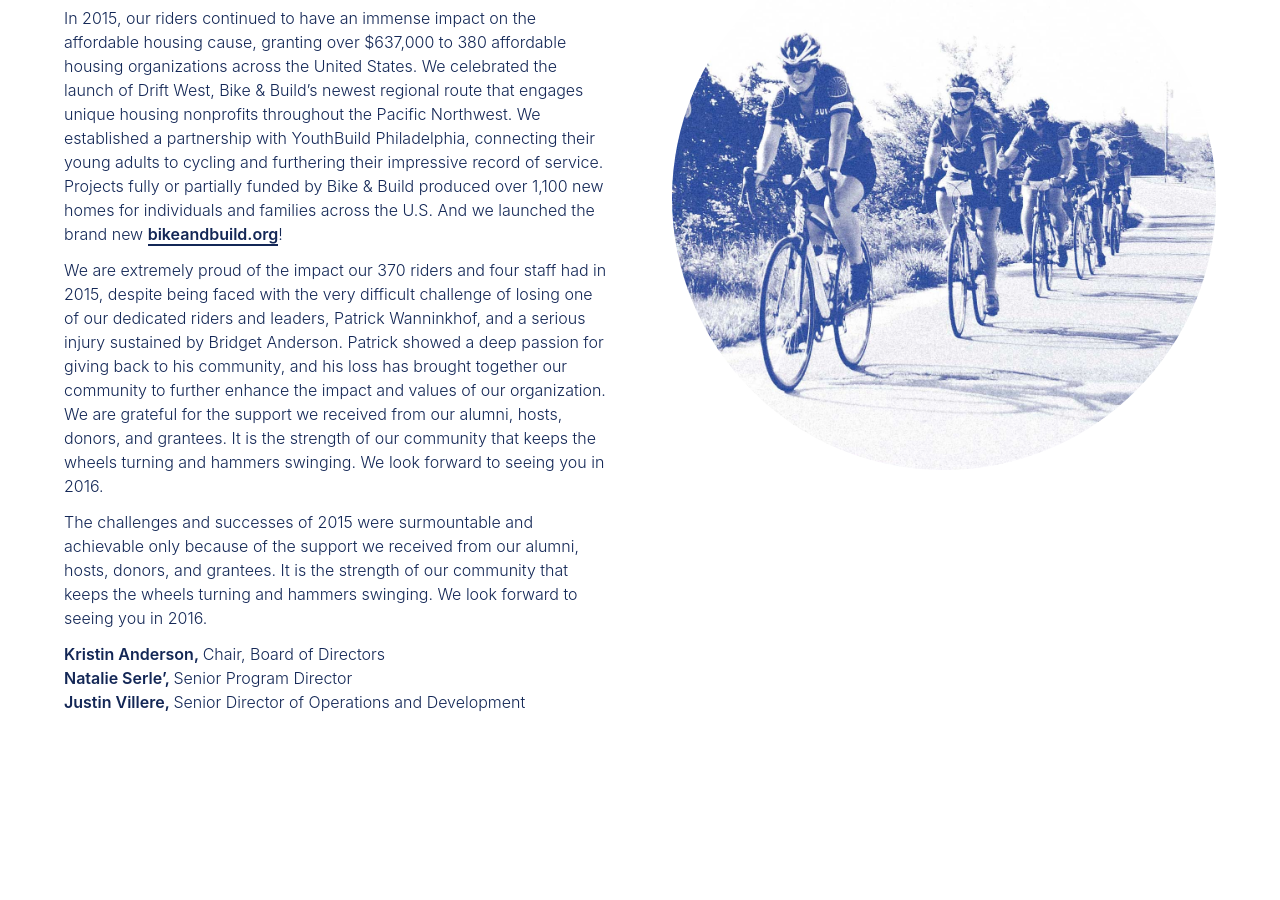
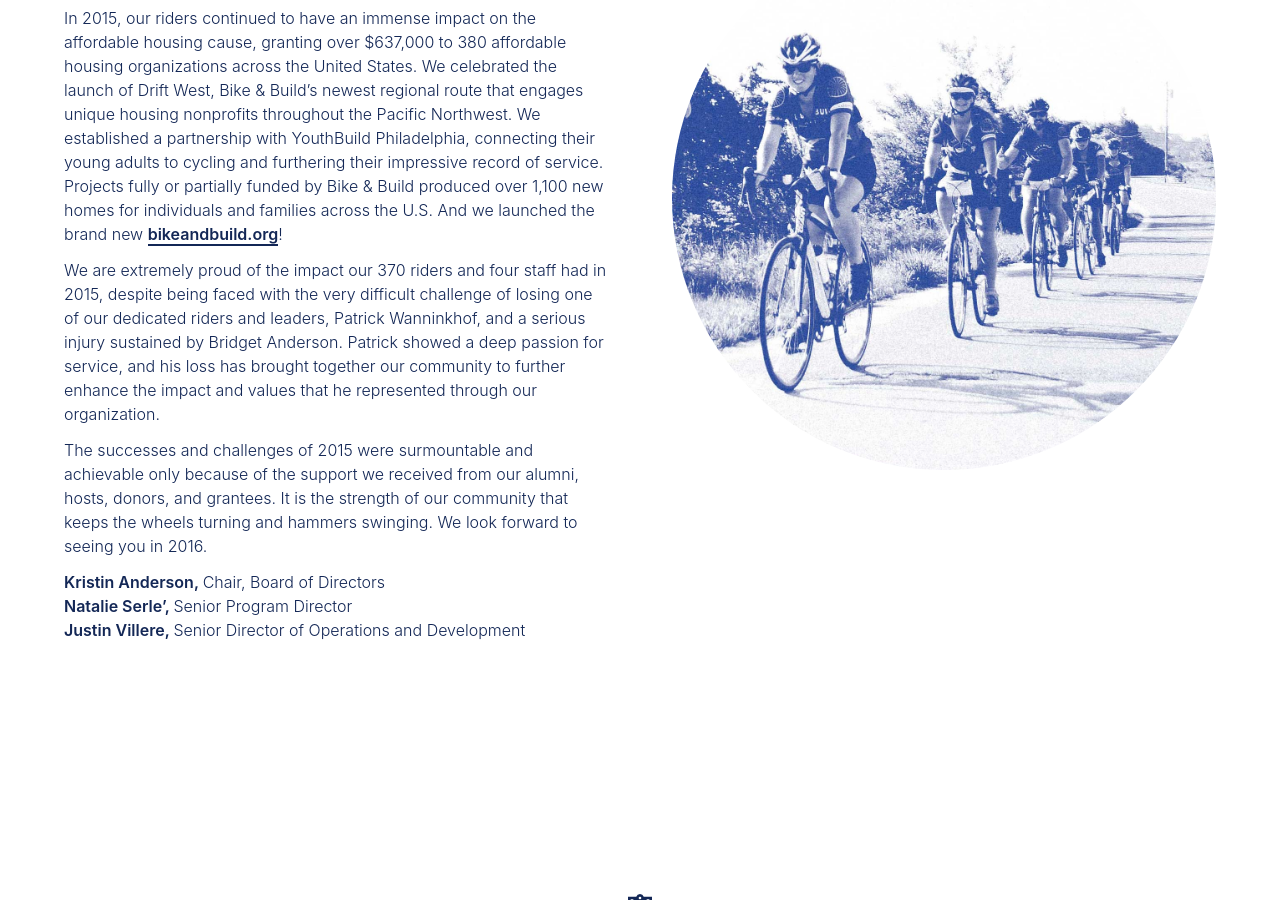
Before and after one commit to morf-studio/babar-2015, a Jekyll site: the page built from index.html, in a window 1280 px wide and 900 px high, scrolled down 1102 px. Built offline with Jekyll 4.4.1, drawn with Linux system fonts in a browser that asks for light colours.

Commit message:
Letter Fixed, Nav Fixed, Overflow Fixed

```diff
--- a/_includes/header.html
+++ b/_includes/header.html
@@ -5,11 +5,11 @@
 
         <!--<img src="../img/ui/BB_Logo_White_Animated.gif" alt=""> -->
     </div>
-    <nav class="absolute top-0 right-0 site-nav mar-l">
-        <a href="#Letter"     class="page-link mar-l-l white wow fadeInRight" data-wow-delay=".75s"> From Board & Staff </a>
-        <a href="#Story"      class="page-link mar-l-l white wow fadeInRight" data-wow-delay=".5s"> Story </a>
-        <a href="#Financials" class="page-link mar-l-l white wow fadeInRight" data-wow-delay=".25s"> Financials </a>
-        <a href="#Onward"     class="page-link mar-l-l white wow fadeInRight" data-wow-delay="0s"> Onward </a>
+    <nav class="absolute top-0 right-0 site-nav mar-y-l mar-r-l">
+        <a href="#Letter"     class="page-link mar-l-m h5 white wow fadeInRight" data-wow-delay=".75s"> From Board & Staff </a>
+        <a href="#Story"      class="page-link mar-l-m h5 white wow fadeInRight" data-wow-delay=".5s"> Story </a>
+        <a href="#Financials" class="page-link mar-l-m h5 white wow fadeInRight" data-wow-delay=".25s"> Financials </a>
+        <a href="#Onward"     class="page-link mar-l-m h5 white wow fadeInRight" data-wow-delay="0s"> Onward </a>
     </nav>
   </div>
 </header>
--- a/index.html
+++ b/index.html
@@ -28,12 +28,13 @@ title: 2015 Review
       <article class="max-width-l">
         <h2  class="story"> Message from Board and Staff </h2>
         <div class="measure">
-          <p>In 2015, our riders continued to have an immense impact on the affordable housing cause, granting over $637,000 to 380 affordable housing organizations across the United States. We celebrated the launch of Drift West, Bike & Build’s newest regional route that engages unique housing nonprofits throughout the Pacific Northwest. We established a partnership with YouthBuild Philadelphia, connecting their young adults to cycling and furthering their impressive record of service. Projects fully or partially funded by Bike & Build produced over 1,100 new homes for individuals and families across the U.S. And we launched the brand new <a href="http://bikeandbuild.org" class="navy" target=_blank>bikeandbuild.org</a>!
-          </p>
-          <p>We are extremely proud of the impact our 370 riders and four staff had in 2015, despite being faced with the very difficult challenge of losing one of our dedicated riders and leaders, Patrick Wanninkhof, and a serious injury sustained by Bridget Anderson. Patrick showed a deep passion for giving back to his community, and his loss has brought together our community to further enhance the impact and values of our organization. We are grateful for the support we received from our alumni, hosts, donors, and grantees. It is the strength of our community that keeps the wheels turning and hammers swinging. We look forward to seeing you in 2016.
-          </p>
-          <p>The challenges and successes of 2015 were surmountable and achievable only because of the support we received from our alumni, hosts, donors, and grantees. It is the strength of our community that keeps the wheels turning and hammers swinging. We look forward to seeing you in 2016.
-          </p>
+          <p>In 2015, our riders continued to have an immense impact on the affordable housing cause, granting over $637,000 to 380 affordable housing organizations across the United States. We celebrated the launch of Drift West, Bike & Build’s newest regional route that engages unique housing nonprofits throughout the Pacific Northwest. We established a partnership with YouthBuild Philadelphia, connecting their young adults to cycling and furthering their impressive record of service. Projects fully or partially funded by Bike & Build produced over 1,100 new homes for individuals and families across the U.S. And we launched the brand new <a class="navy" href="http://bikeandbuild.org">bikeandbuild.org</a>!
+</p>
+          <p>We are extremely proud of the impact our 370 riders and four staff had in 2015, despite being faced with the very difficult challenge of losing one of our dedicated riders and leaders, Patrick Wanninkhof, and a serious injury sustained by Bridget Anderson. Patrick showed a deep passion for service, and his loss has brought together our community to further enhance the impact and values that he represented through our organization.
+</p>
+          <p>The successes and challenges of 2015 were surmountable and achievable only because of the support we received from our alumni, hosts, donors, and grantees.  It is the strength of our community that keeps the wheels turning and hammers swinging. We look forward to seeing you in 2016.
+</p>
+
           <p> <strong> Kristin Anderson, </strong> Chair, Board of Directors </br>
               <strong> Natalie Serle’, </strong> Senior Program Director </br>
               <strong> Justin Villere, </strong> Senior Director of Operations and Development
@@ -771,9 +772,8 @@ title: 2015 Review
           </div>
           <div class="col m-col-6 pad-x-l wow fadeInRight">
             <div id="grantsContainer" class="">
-                  <canvas id="grantsGraph" height="400" width="400"></canvas>
+                  <canvas id="grantsGraph" height="300" width="300"></canvas>
                   <script>
-
                           var p1Canvas = document.createElement("canvas"),
                           p1Context = p1Canvas.getContext("2d");
                           p1Canvas.width = 10;
@@ -928,7 +928,7 @@ title: 2015 Review
           </div>
           <div class="col col-8 m-col-6 pad-x-l wow fadeInRight">
             <div id="expensesGraphContainer" class="">
-                <canvas id="expensesGraph" height="400" width="400"></canvas>
+                <canvas id="expensesGraph" height="300" width="300"></canvas>
             </div>
             <script>
               var expenses = document.getElementById("expensesGraph").getContext("2d");
```
Also changed, not shown: 2 other files.
